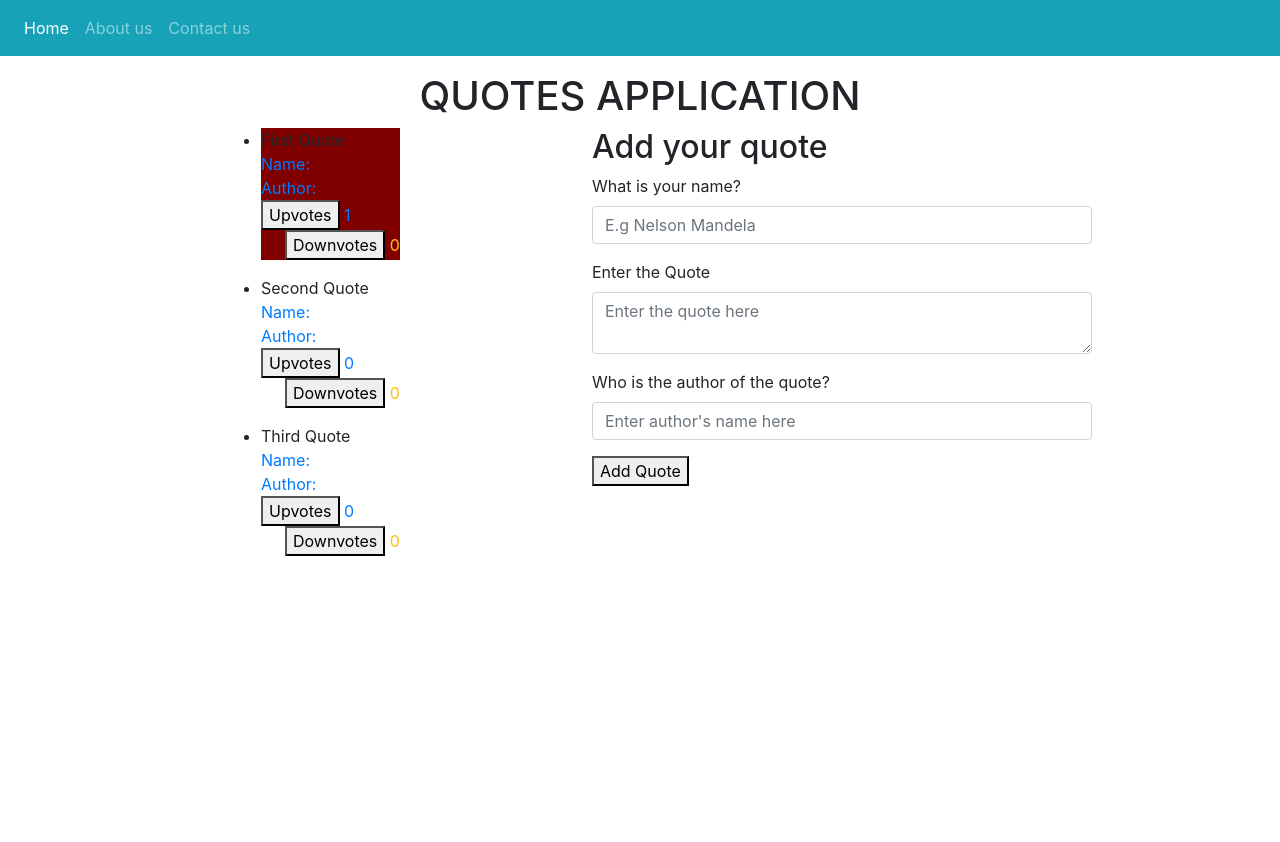
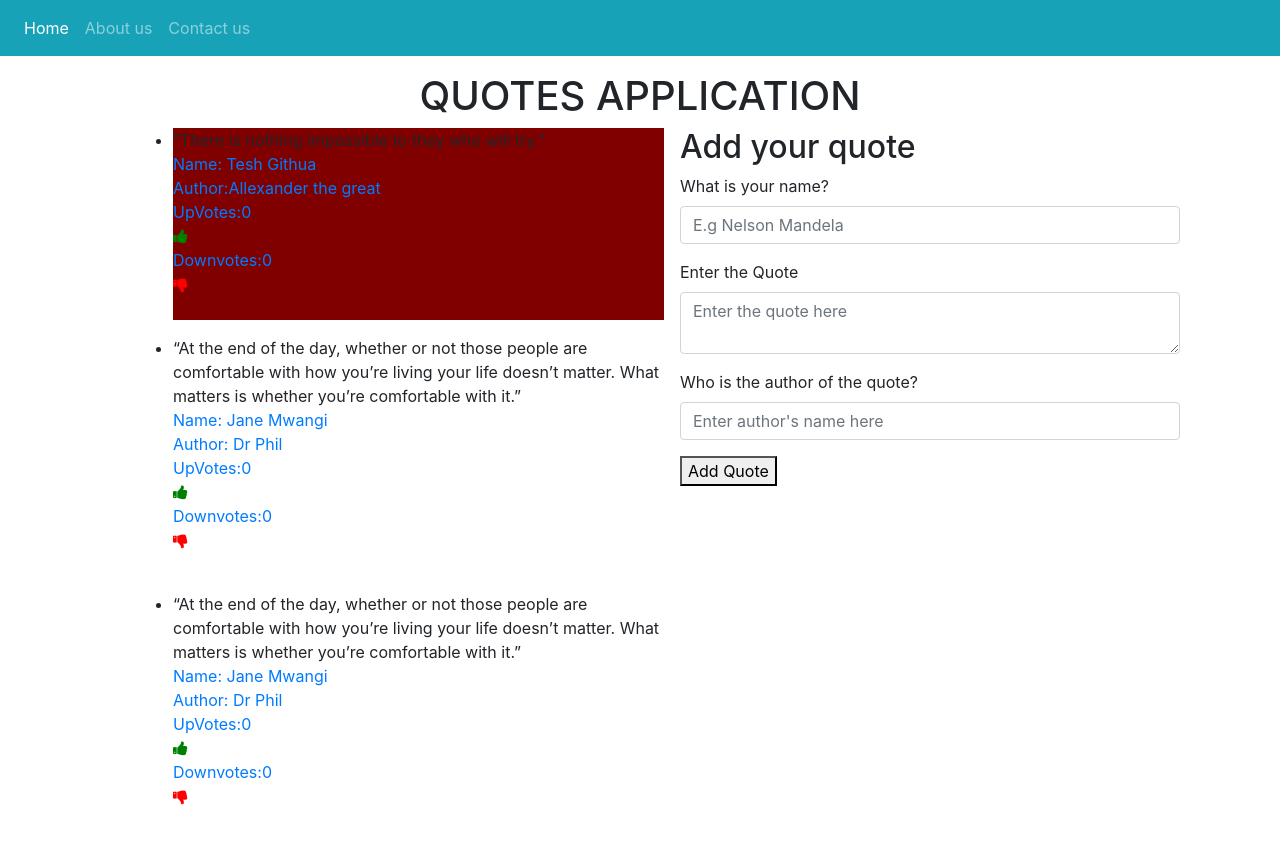
Before and after one commit to Teresiah-cpu/angular-quote-application, an Angular app: page / in a window 1280 px wide. Shown: the top 842 px of the page. Before the commit the page ends 800 px from the top, so only its background shows below. Built offline with nearby package versions, Linux system fonts and the light colour scheme.

Commit message:
add fontawesome icon for votes

```diff
--- a/src/app/quotes/quotes.component.html
+++ b/src/app/quotes/quotes.component.html
@@ -4,23 +4,24 @@
         <ul *ngFor='let quote of quotes'>
             <div *ngIf="quote.upvotes ==highest && quote.upvotes>0;then highlight else empty"></div>
             <ng-template #highlight>
-                <li appHighlight>{{quote.quote}} <br>
-                    <span class="text-primary"> Name: {{quote.name}}</span> <br>
-                    <span class="text-primary"> Author: {{quote.author}}</span> <br>
+                <li appHighlight>“There is nothing impossible to they who will try.” <br>
+                    <span class="text-primary"> Name: Tesh Githua{{quote.name}}</span> <br>
+                    <span class="text-primary"> Author:Allexander the great {{quote.author}}</span> <br>
 
-                    <span class="text-primary"> <button>Upvotes</button> {{quote.upvotes}}</span><br>
-                    <span class="text-warning ml-4"> <button>Downvotes</button> {{quote.downvotes}}</span>
+                    <span class="text-primary"><app-votes></app-votes></span><br>
+
                 </li>
 
             </ng-template>
             <ng-template #empty>
                 <li>
-                    {{quote.quote}} <br>
-                    <span class="text-primary"> Name: {{quote.name}}</span> <br>
-                    <span class="text-primary"> Author: {{quote.author}}</span> <br>
+                  “At the end of the day, whether or not those people are comfortable with how you’re living your life doesn’t matter.
+                    What matters is whether you’re comfortable with it.”<br>
+                    <span class="text-primary"> Name: Jane Mwangi{{quote.name}}</span> <br>
+                    <span class="text-primary"> Author: Dr Phil{{quote.author}}</span> <br>
 
-                    <span class="text-primary"> <button>Upvotes</button> {{quote.upvotes}}</span><br>
-                    <span class="text-warning ml-4"> <button>Downvotes</button> {{quote.downvotes}}</span>
+                    <span class="text-primary"> <app-votes></app-votes> </span><br>
+
                 </li>
             </ng-template>
 
--- a/src/app/votes/votes.component.css
+++ b/src/app/votes/votes.component.css
@@ -0,0 +1,6 @@
+#thumbsdown{
+    color: red;
+}
+#thumbsup{
+    color: green;
+}
--- a/src/app/votes/votes.component.html
+++ b/src/app/votes/votes.component.html
@@ -1 +1,19 @@
-<p>votes works!</p>
+<!-- <p>votes works!</p> -->
+<div class="votes">
+    <div class="votes">
+        <span class="item">UpVotes:{{upvotes}}</span><br>
+        <div>
+        </div>
+
+        <i class="fa fa-thumbs-up" id="thumbsup" aria-hidden="true"(click)="upVotesClick()"></i>
+
+    </div>
+    <div class="votes1">
+        <span class="item">Downvotes:{{downvotes}}</span><br>
+        <div>
+        </div>
+
+        <i class="fa fa-thumbs-down"  id="thumbsdown" aria-hidden="true" (click)="downVotesClick()"></i>
+
+    </div>
+</div>
--- a/src/app/votes/votes.component.ts
+++ b/src/app/votes/votes.component.ts
@@ -6,6 +6,15 @@ import { Component, OnInit } from '@angular/core';
   styleUrls: ['./votes.component.css']
 })
 export class VotesComponent implements OnInit {
+  upvotes:number=0
+  upVotesClick(){
+    this.upvotes ++;
+  }
+  downvotes:number=0
+
+  downVotesClick(){
+    this.downvotes ++;
+  }
 
   constructor() { }
 
--- a/src/index.html
+++ b/src/index.html
@@ -8,6 +8,7 @@
   <link rel="icon" type="image/x-icon" href="favicon.ico">
   <link rel="stylesheet" href="https://cdn.jsdelivr.net/npm/bootstrap@4.0.0/dist/css/bootstrap.min.css"
     integrity="sha384-Gn5384xqQ1aoWXA+058RXPxPg6fy4IWvTNh0E263XmFcJlSAwiGgFAW/dAiS6JXm" crossorigin="anonymous">
+  <link rel="stylesheet" href="https://cdnjs.cloudflare.com/ajax/libs/font-awesome/4.7.0/css/font-awesome.min.css">
 </head>
 <body>
   <app-root></app-root>
```
